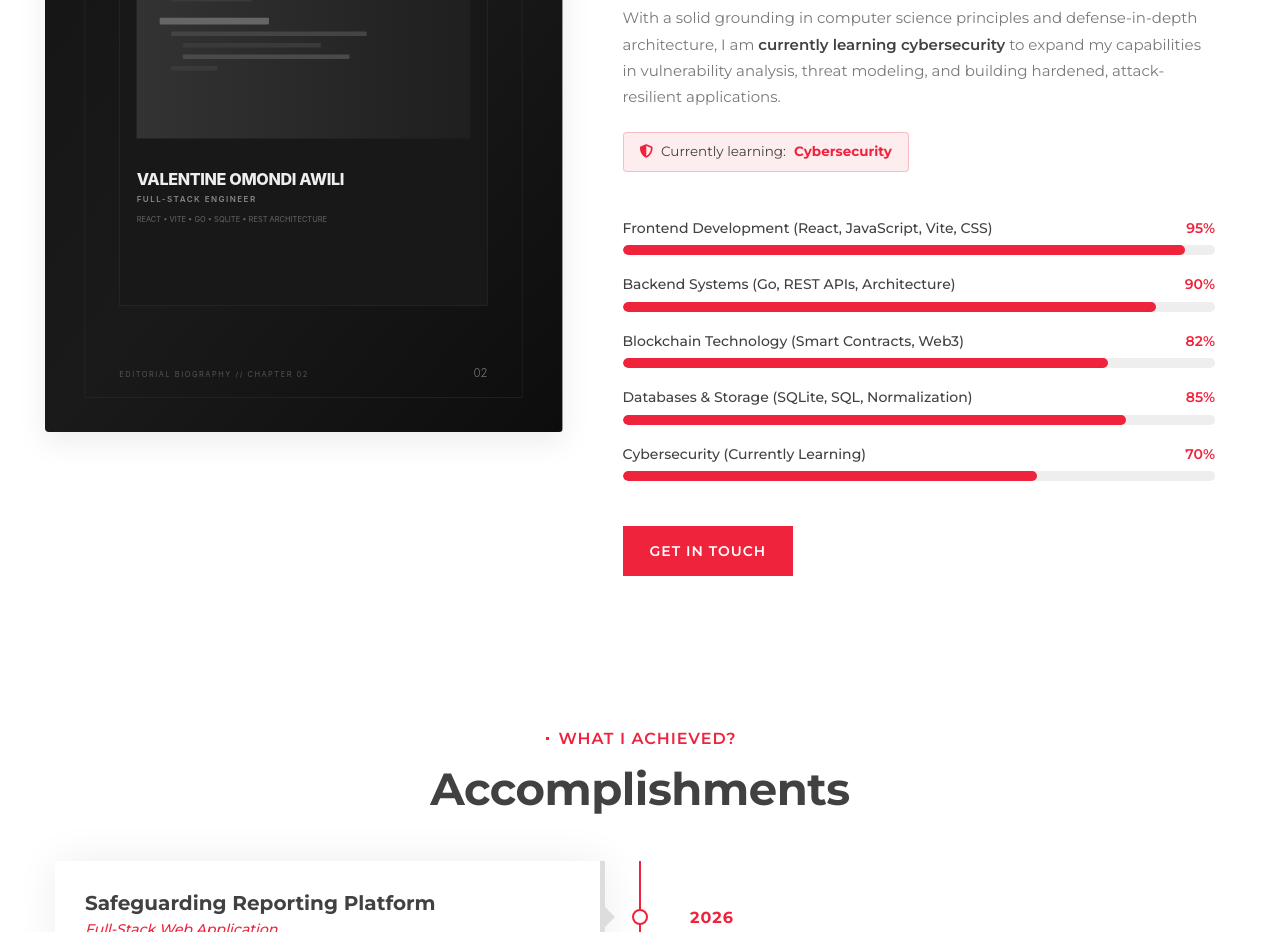
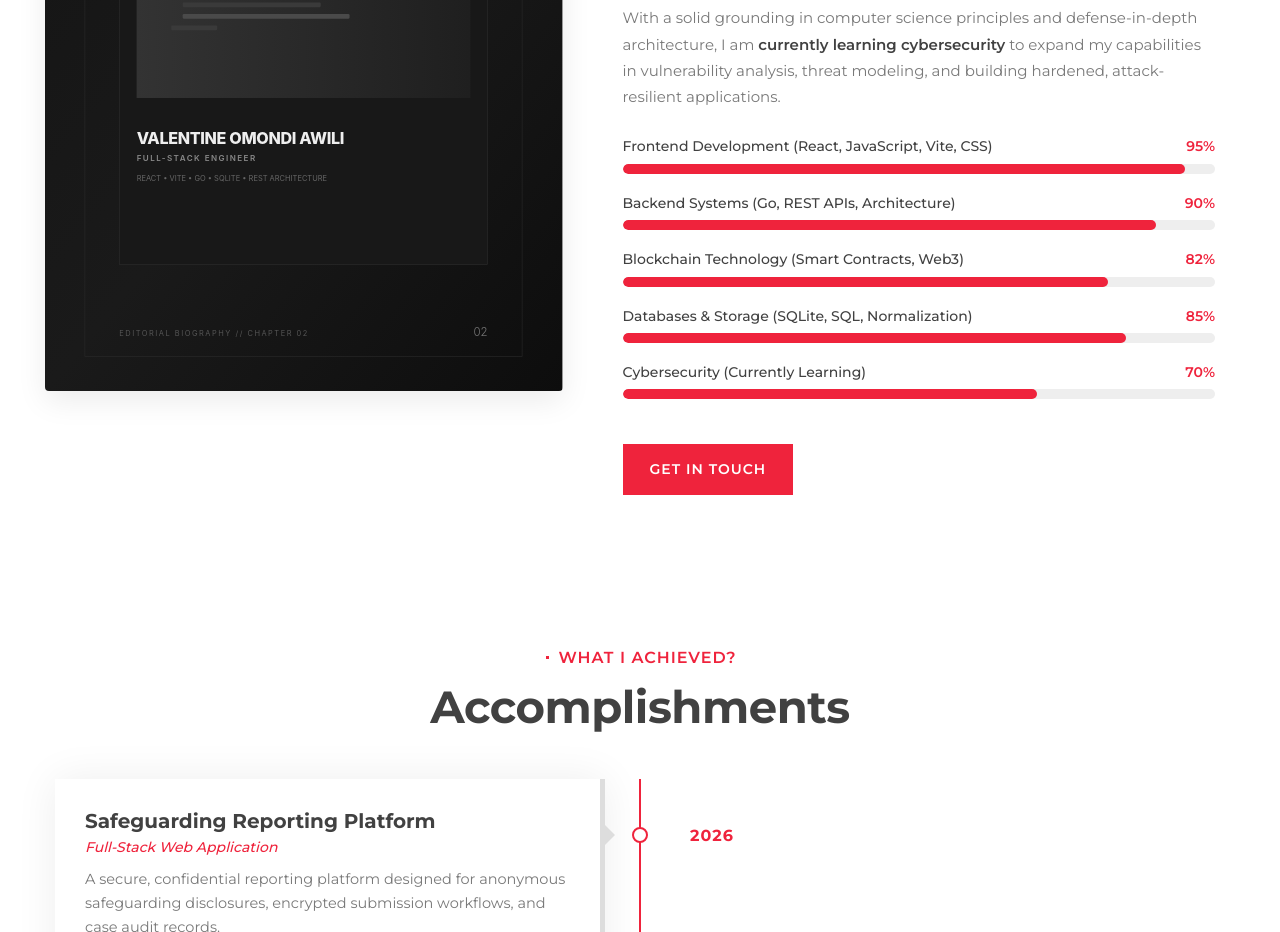
Before and after one commit to VALENTINE-it/MyPortfolio, a React (Vite) app in the folder frontend/: page / in a window 1280 px wide. Shown: the part 1100-2032 px from the top of the page. Built offline with nearby package versions, Linux system fonts and the light colour scheme; no server answers.

Commit message:
style(about): remove learning pill badge from about section

```diff
--- a/frontend/src/components/About.css
+++ b/frontend/src/components/About.css
@@ -62,28 +62,6 @@
 .about .about-text p strong {
   color: var(--heading);
   font-weight: 600;
-}
-
-.about-learning-pill {
-  display: inline-flex;
-  align-items: center;
-  gap: 8px;
-  padding: 8px 16px;
-  background: rgba(239, 35, 60, 0.08);
-  border: 1px solid rgba(239, 35, 60, 0.25);
-  border-radius: 4px;
-  color: #414141;
-  font-size: 13.5px;
-  margin-top: 6px;
-  margin-bottom: 20px;
-}
-
-.about-learning-pill i {
-  color: #EF233C;
-}
-
-.about-learning-pill strong {
-  color: #EF233C;
 }
 
 .about .skills {
--- a/frontend/src/components/About.jsx
+++ b/frontend/src/components/About.jsx
@@ -64,9 +64,6 @@ export default function About() {
                   With a solid grounding in computer science principles and defense-in-depth architecture,
                   I am <strong>currently learning cybersecurity</strong> to expand my capabilities in vulnerability analysis, threat modeling, and building hardened, attack-resilient applications.
                 </p>
-                <div className="about-learning-pill">
-                  <i className="fas fa-shield-alt"></i> Currently learning: <strong>Cybersecurity</strong>
-                </div>
               </div>
 
               {/* Skill Proficiency Progress Bars */}
```
